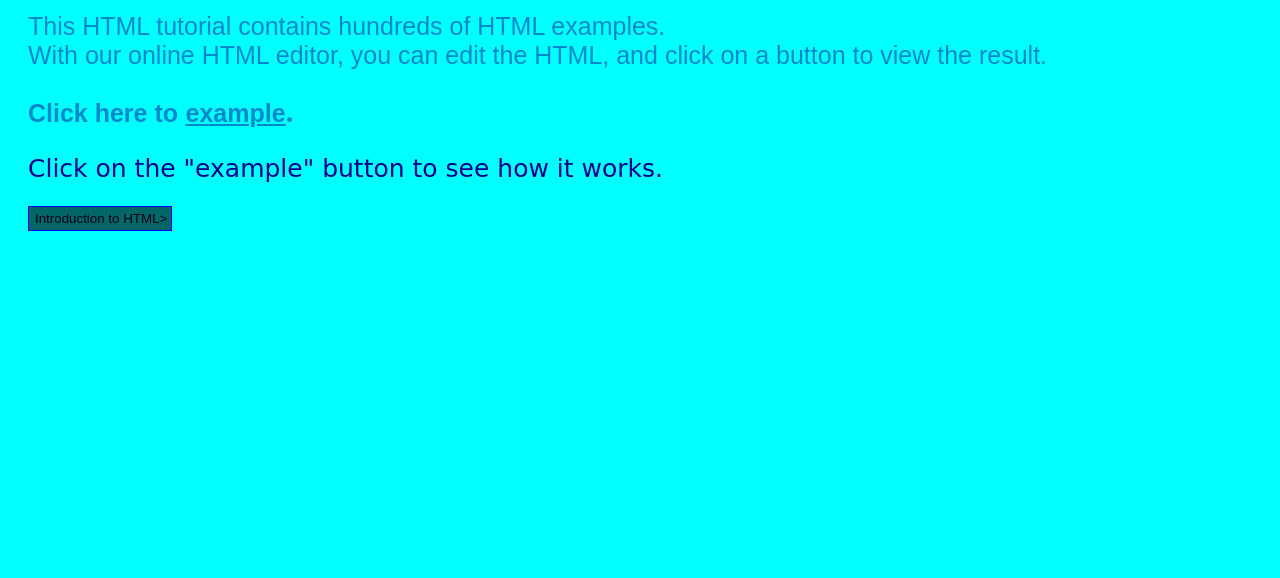
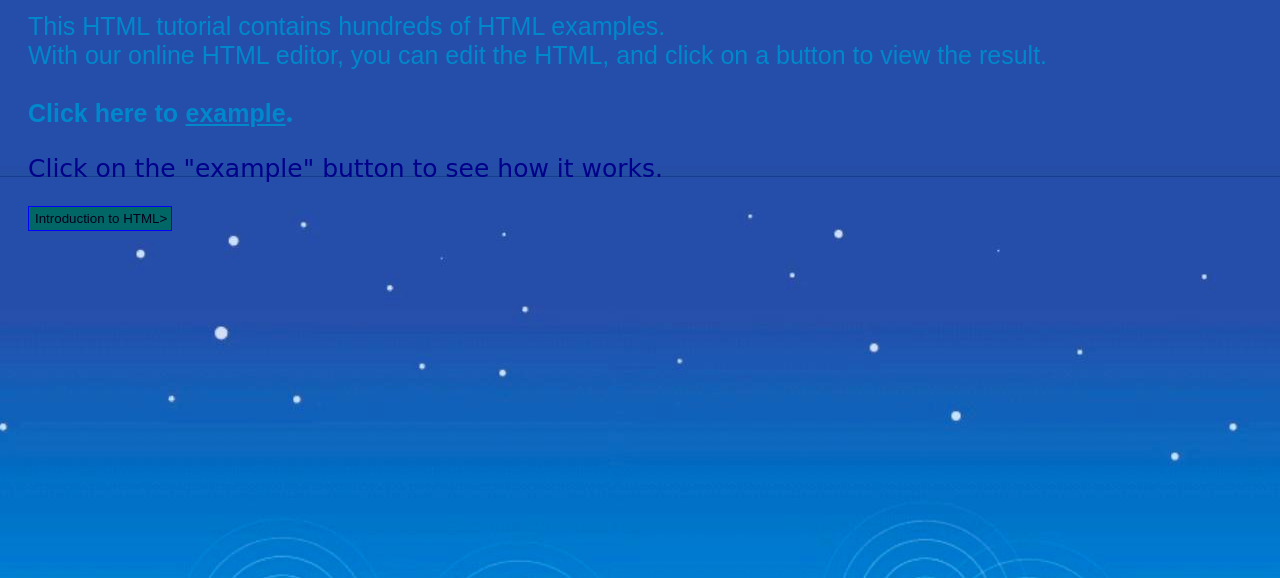
Before and after one commit to narcislazar/Learning-html5-language, a plain HTML site: page index.html in a window 1280 px wide. Shown: the part 222-800 px from the top of the page. Drawn offline with Linux system fonts and the light colour scheme.

Commit message:
Update style.css

```diff
--- a/style.css
+++ b/style.css
@@ -1,5 +1,5 @@
 body{
-    background-color:aqua;
+    background-image:url(imgs/bck.png);
     font-size:20px;
 }
 p{
```
